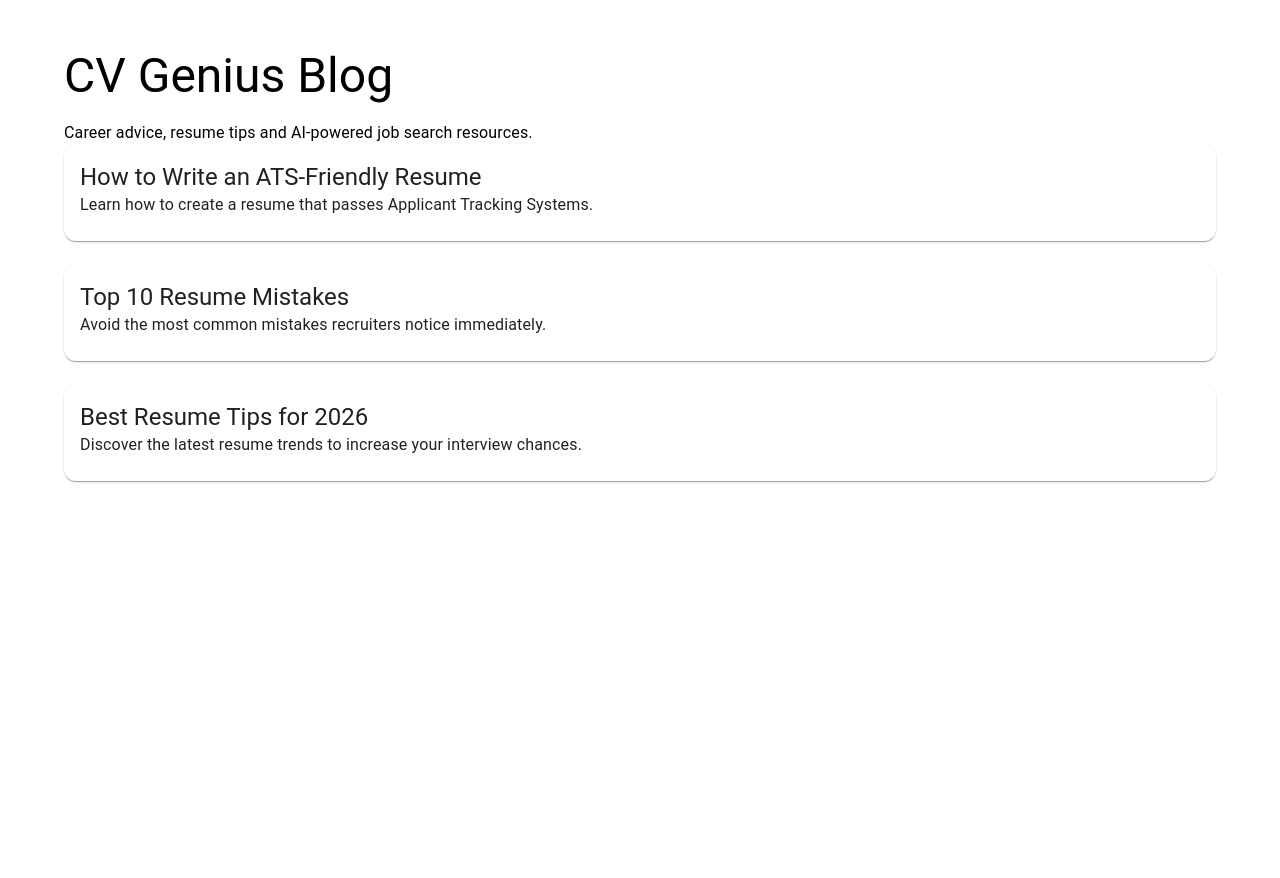
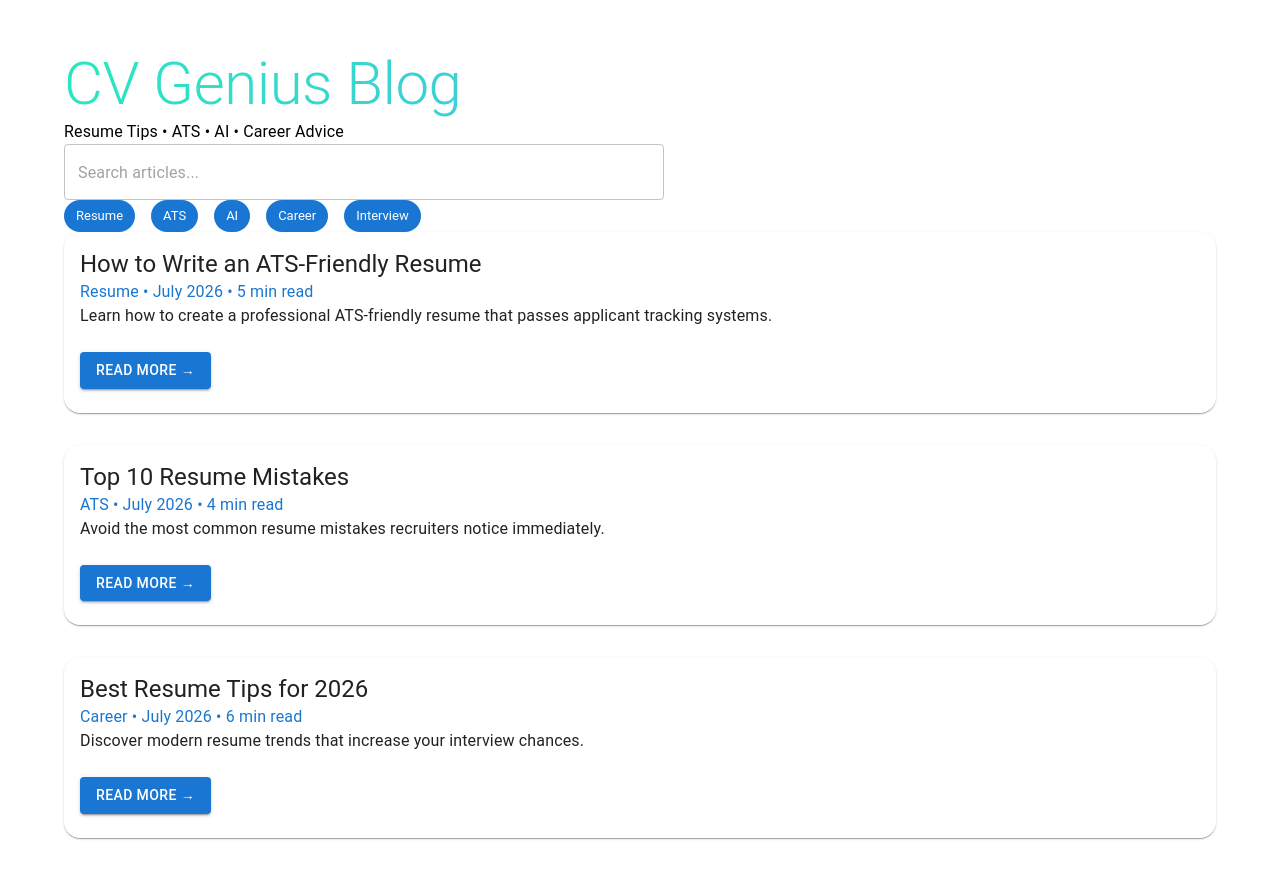
Before and after one commit to meriem-boukhalfa/cv-genius, a React (Vite) app in the folder frontend/: page /blog in a window 1280 px wide. Shown: the top 878 px of the page. Before the commit the page ends 800 px from the top, so only its background shows below. Built offline with nearby package versions, Linux system fonts and the light colour scheme.

Commit message:
Improve blog page design

```diff
--- a/frontend/src/pages/Blog.jsx
+++ b/frontend/src/pages/Blog.jsx
@@ -1,44 +1,138 @@
-import { Box, Container, Typography, Card, CardContent } from "@mui/material";
+import {
+  Container,
+  Typography,
+  Box,
+  Card,
+  CardContent,
+  TextField,
+  Chip,
+  Button,
+  Stack,
+} from "@mui/material";
 
-export default function Blog() {
 const posts = [
   {
     title: "How to Write an ATS-Friendly Resume",
+    category: "Resume",
+    date: "July 2026",
+    readTime: "5 min read",
     description:
-        "Learn how to create a resume that passes Applicant Tracking Systems.",
+      "Learn how to create a professional ATS-friendly resume that passes applicant tracking systems.",
   },
   {
     title: "Top 10 Resume Mistakes",
+    category: "ATS",
+    date: "July 2026",
+    readTime: "4 min read",
     description:
-        "Avoid the most common mistakes recruiters notice immediately.",
+      "Avoid the most common resume mistakes recruiters notice immediately.",
   },
   {
     title: "Best Resume Tips for 2026",
+    category: "Career",
+    date: "July 2026",
+    readTime: "6 min read",
     description:
-        "Discover the latest resume trends to increase your interview chances.",
+      "Discover modern resume trends that increase your interview chances.",
   },
 ];
 
+export default function Blog() {
   return (
     <Container maxWidth="lg" sx={{ py: 6 }}>
-      <Typography variant="h3" fontWeight="bold" gutterBottom>
+      {/* Hero */}
+
+      <Box textAlign="center" mb={6}>
+        <Typography
+          variant="h2"
+          fontWeight="bold"
+          sx={{
+            background:
+              "linear-gradient(90deg,#2BE6C1,#60A5FA)",
+            WebkitBackgroundClip: "text",
+            WebkitTextFillColor: "transparent",
+          }}
+        >
           CV Genius Blog
         </Typography>
 
-      <Typography color="text.secondary" mb={5}>
-        Career advice, resume tips and AI-powered job search resources.
+        <Typography
+          color="text.secondary"
+          mt={2}
+          mb={4}
+        >
+          Resume Tips • ATS • AI • Career Advice
         </Typography>
 
+        <TextField
+          placeholder="Search articles..."
+          fullWidth
+          sx={{
+            maxWidth: 600,
+            mx: "auto",
+            bgcolor: "white",
+            borderRadius: 2,
+          }}
+        />
+      </Box>
+
+      {/* Categories */}
+
+      <Stack
+        direction="row"
+        spacing={2}
+        justifyContent="center"
+        flexWrap="wrap"
+        mb={5}
+      >
+        <Chip label="Resume" color="primary" />
+        <Chip label="ATS" color="primary" />
+        <Chip label="AI" color="primary" />
+        <Chip label="Career" color="primary" />
+        <Chip label="Interview" color="primary" />
+      </Stack>
+
+      {/* Articles */}
+
       {posts.map((post, index) => (
-        <Card key={index} sx={{ mb: 3, borderRadius: 3 }}>
+        <Card
+          key={index}
+          sx={{
+            mb: 4,
+            borderRadius: 4,
+            transition: ".3s",
+            "&:hover": {
+              transform: "translateY(-5px)",
+              boxShadow: 8,
+            },
+          }}
+        >
           <CardContent>
-            <Typography variant="h5" fontWeight="bold">
+            <Typography
+              variant="h5"
+              fontWeight="bold"
+            >
               {post.title}
             </Typography>
 
-            <Typography color="text.secondary" mt={1}>
+            <Typography
+              color="primary"
+              mt={1}
+              mb={2}
+            >
+              {post.category} • {post.date} • {post.readTime}
+            </Typography>
+
+            <Typography color="text.secondary">
               {post.description}
             </Typography>
+
+            <Button
+              sx={{ mt: 3 }}
+              variant="contained"
+            >
+              Read More →
+            </Button>
           </CardContent>
         </Card>
       ))}
```
Lines whose indentation alone changed are shown as unchanged.
